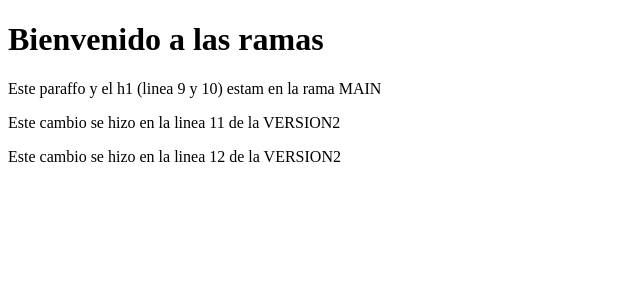
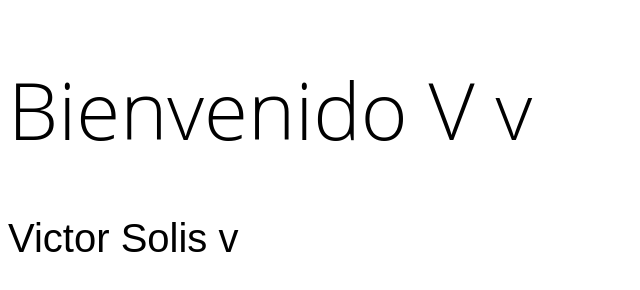
Before and after one commit to Vickthor3T/horacio_git, a plain HTML site: page index.html in a window 1280 px wide. Shown: the whole page, without its empty margins (0-640 px from the left). Drawn offline with Linux system fonts and the light colour scheme; a web font is replaced by a local one.

Commit message:
initial commit

```diff
--- a/index.html
+++ b/index.html
@@ -4,11 +4,14 @@
     <meta charset="UTF-8" />
     <meta name="viewport" content="width=device-width, initial-scale=1.0" />
     <title>Document</title>
+    <link rel="stylesheet" href="style.css" />
   </head>
   <body>
-    <h1>Bienvenido a las ramas</h1>
-    <p>Este paraffo y el h1 (linea 9 y 10) estam en la rama MAIN</p>
-    <p>Este cambio se hizo en la linea 11 de la VERSION2</p>
-    <p>Este cambio se hizo en la linea 12 de la VERSION2</p>
+    <div class="page">
+      <div class="header">
+        <h1 class="header__title">Bienvenido V v</h1>
+        <p>Victor Solis v</p>
+      </div>
+    </div>
   </body>
 </html>
--- /dev/null
+++ b/style.css
@@ -0,0 +1,37 @@
+/* cyrillic-ext */
+
+/* latin */
+
+/* cyrillic-ext */
+
+/* math */
+
+/* symbols */
+
+/* latin-ext */
+
+/* latin */
+@font-face {
+  font-family: "Open Sans";
+  font-style: normal;
+  font-weight: 300 800;
+  font-stretch: 100%;
+  src: url(https://fonts.gstatic.com/s/opensans/v40/memvYaGs126MiZpBA-UvWbX2vVnXBbObj2OVTS-mu0SC55I.woff2)
+    format("woff2");
+  unicode-range: U+0000-00FF, U+0131, U+0152-0153, U+02BB-02BC, U+02C6, U+02DA,
+    U+02DC, U+0304, U+0308, U+0329, U+2000-206F, U+20AC, U+2122, U+2191, U+2193,
+    U+2212, U+2215, U+FEFF, U+FFFD;
+}
+
+.page {
+  font-size: 40px;
+  font-family: Arial, Helvetica, sans-serif;
+}
+
+.header__title {
+  font-family: "Open Sans", serif;
+  font-optical-sizing: auto;
+  font-weight: 300;
+  font-style: normal;
+  font-variation-settings: "wdth" 100;
+}
```
Also changed, not shown: script.js (added, +18 -0 lines), download.jpeg (added), fonts/KFO7CnqEu92Fr1ME7kSn66aGLdTylUAMa3GUBHMdazTgWw.woff2 (added), jordan.jpeg (added).
